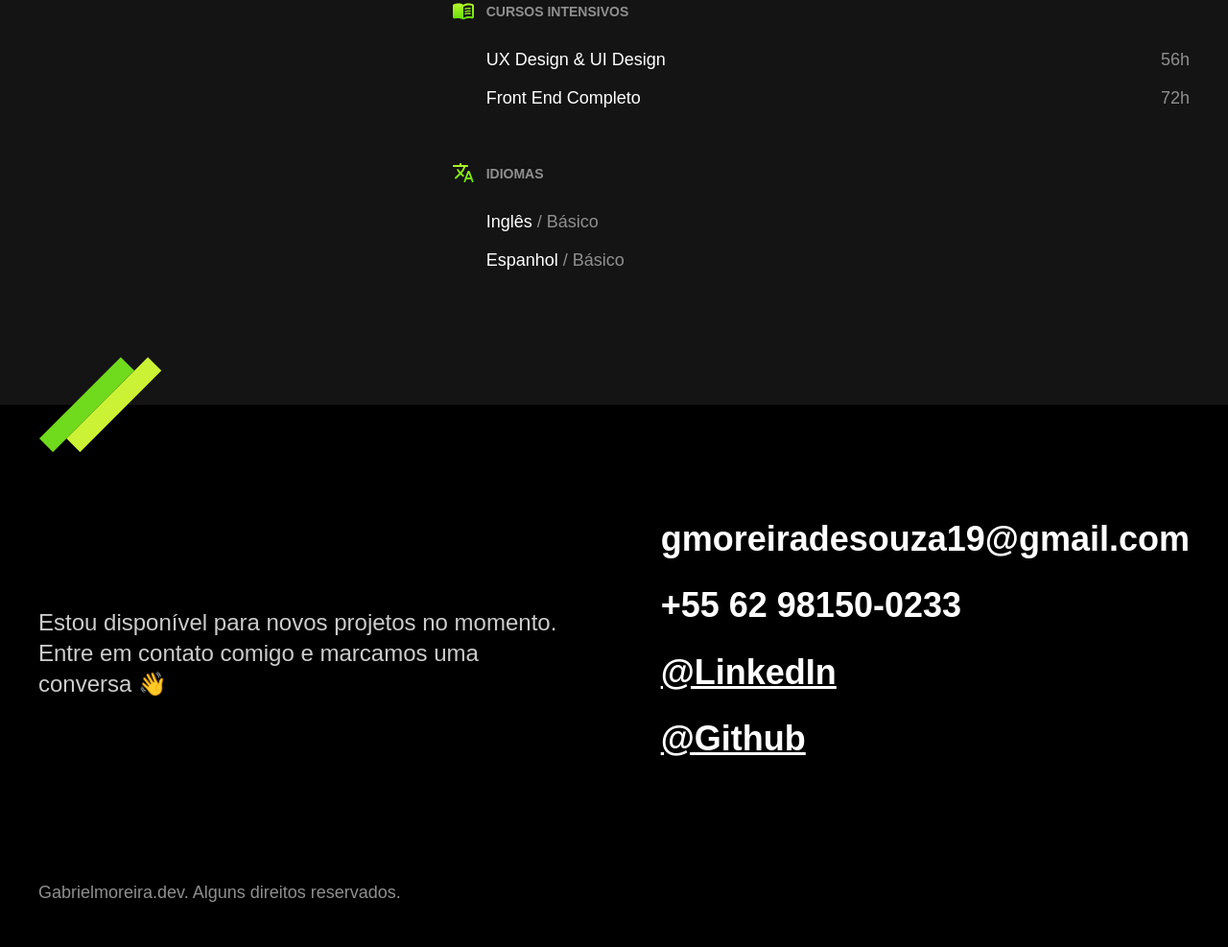
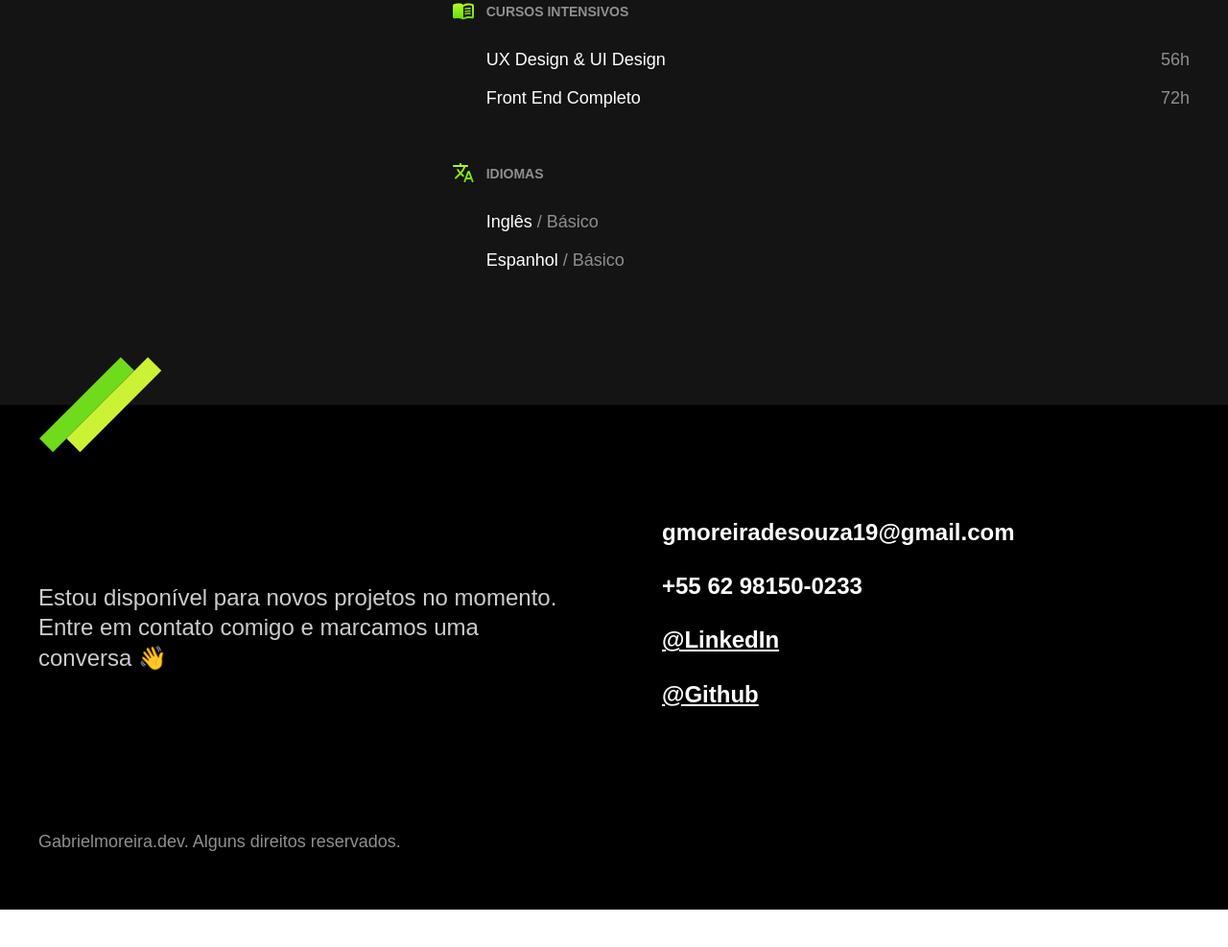
Before and after one commit to GabrielMoreiradeSouza/GabrielMoreira.dev, a plain HTML site: page index.html in a window 1280 px wide. Shown: the part 1991-2978 px from the top of the page at 96% size. After the commit the page ends 2939 px from the top, so only its background shows below. Drawn offline with Linux system fonts and the light colour scheme.

Commit message:
Ajustado tamanho da fonte em contatos

```diff
--- a/css/footer.css
+++ b/css/footer.css
@@ -20,7 +20,7 @@
 
 .footer-contato li {
   font-weight: bold;
-  font-size: 2.25rem;
+  font-size: 1.50rem;
   line-height: 1.1;
   color: #ffffff;
   margin-bottom: 30px;
```
